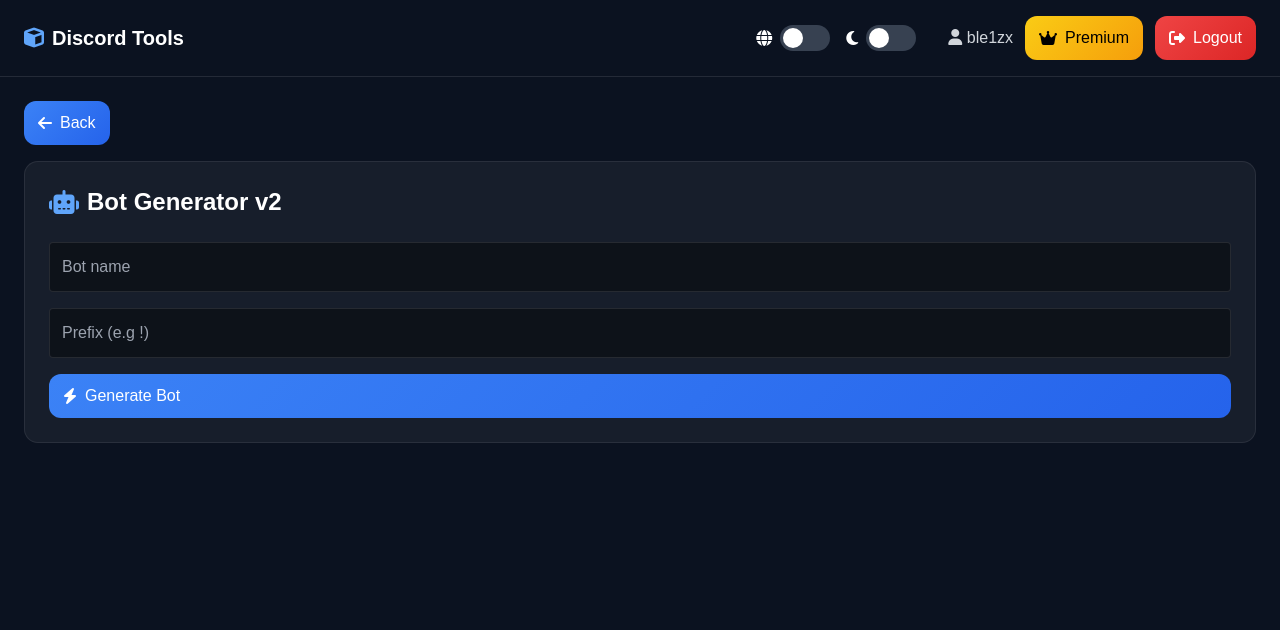
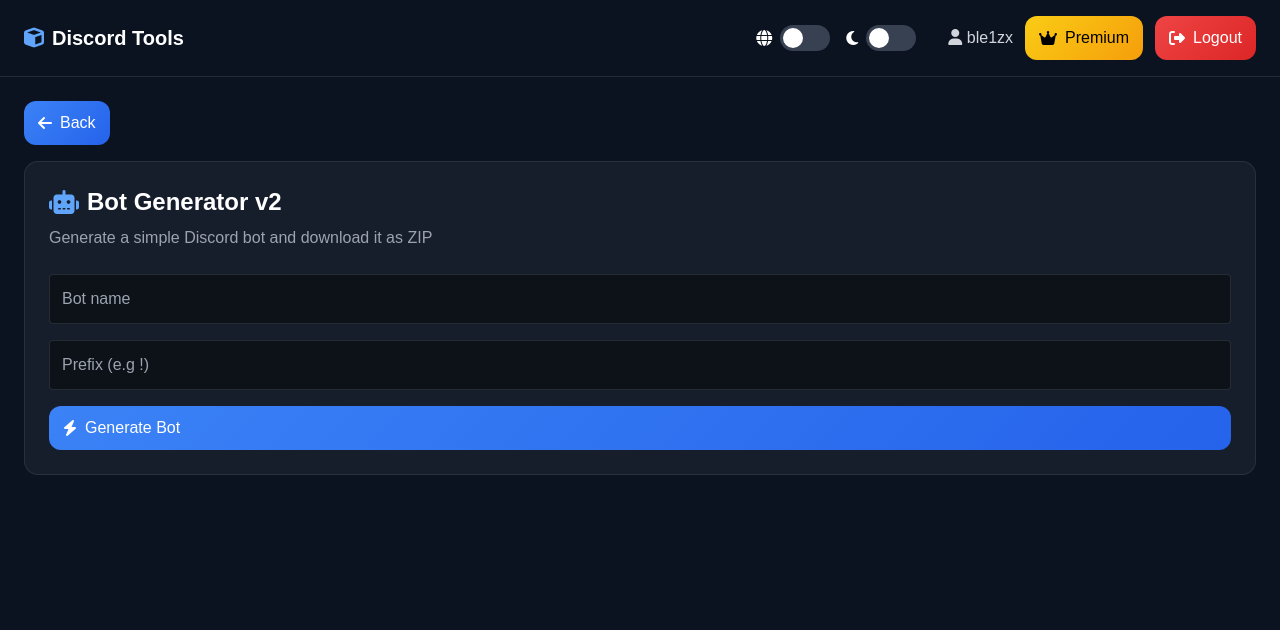
Before and after one commit to veskerlakq/Discord-Tools, a Flask app: page /bot-generator in a window 1280 px wide. Shown: the top 630 px of the page. Run offline with Flask 3, Linux system fonts and the light colour scheme; a user stored in the database is signed in; some libraries are stand-ins or nearby versions.

Commit message:
Update bot_generator.html

```diff
--- a/FlaskProject/templates/bot_generator.html
+++ b/FlaskProject/templates/bot_generator.html
@@ -2,7 +2,7 @@
 
 {% block content %}
 
-    <a href="/dashboard" class="btn blue mb-4 inline-flex items-center gap-2">
+<a href="/dashboard" class="btn blue mb-4 inline-flex items-center gap-2">
     <i class="fa-solid fa-arrow-left"></i>
     Back
 </a>
@@ -14,13 +14,19 @@
         Bot Generator v2
     </div>
 
+    <p class="text-gray-400 mt-2">
+        Generate a simple Discord bot and download it as ZIP
+    </p>
+
     <form method="POST" class="mt-6 flex flex-col gap-4">
 
-        <input name="name" placeholder="Bot name"
-        class="p-3 rounded bg-black/40 border border-white/10">
+        <input name="name"
+               placeholder="Bot name"
+               class="p-3 rounded bg-black/40 border border-white/10 text-white">
 
-        <input name="prefix" placeholder="Prefix (e.g !)"
-        class="p-3 rounded bg-black/40 border border-white/10">
+        <input name="prefix"
+               placeholder="Prefix (e.g !)"
+               class="p-3 rounded bg-black/40 border border-white/10 text-white">
 
         <button class="btn blue">
             <i class="fa-solid fa-bolt"></i>
```
